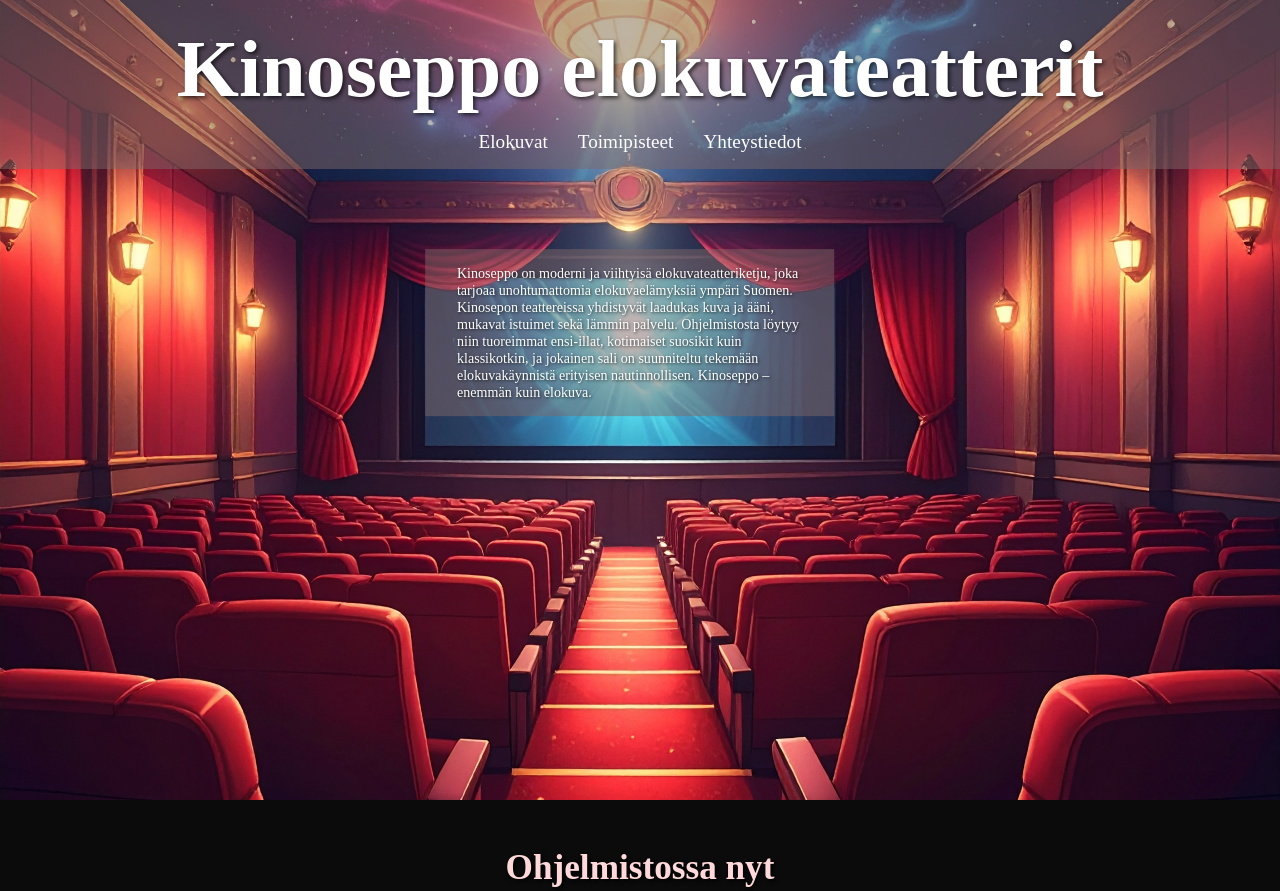
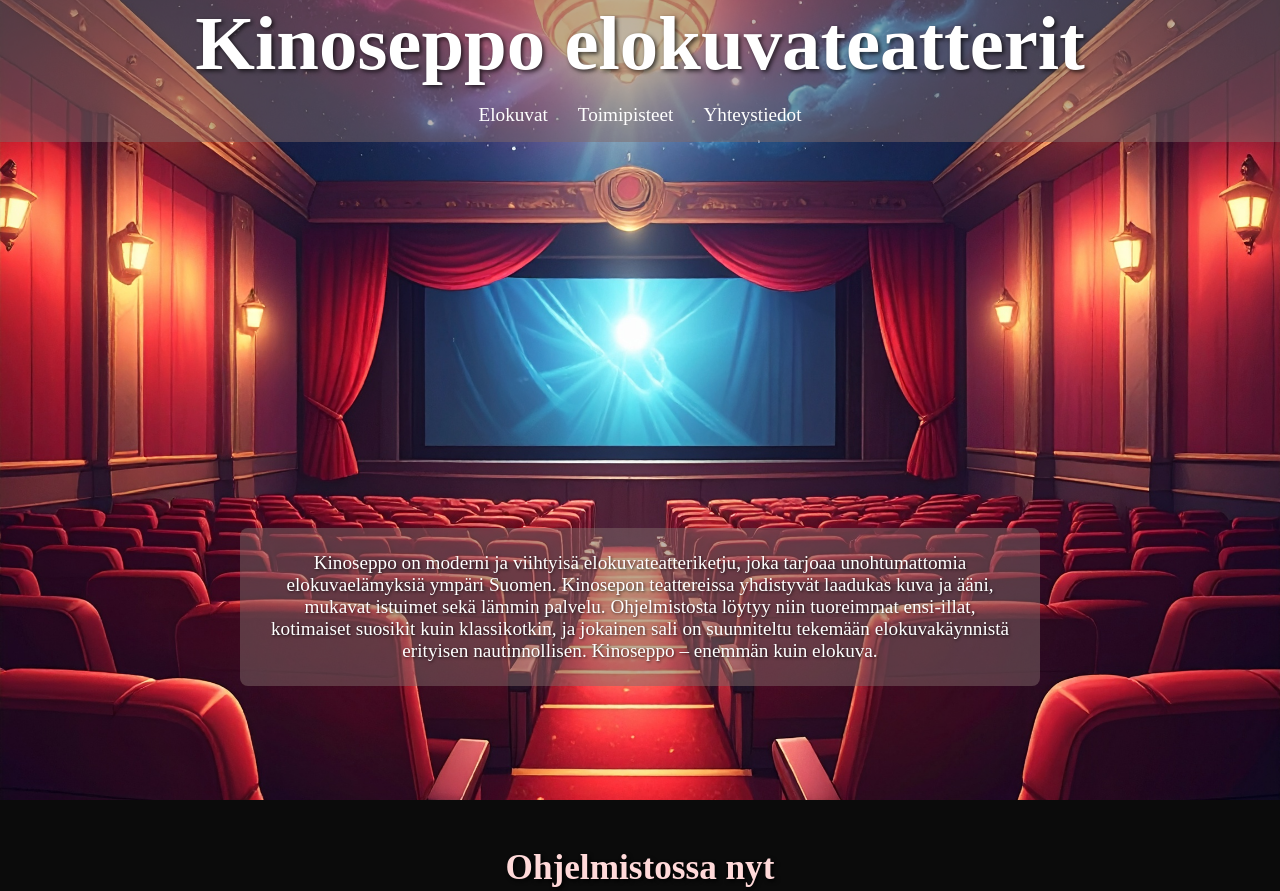
Before and after one commit to Haviaani/BE25Nettisivu, a PHP site: page /etusivu.php in a window 1280 px wide. Shown: the top 891 px of the page. Run offline with PHP 8.4, Linux system fonts and the light colour scheme.

Commit message:
muuttaa etusivun ulkoasua

```diff
--- a/styles.css
+++ b/styles.css
@@ -5,54 +5,46 @@
 }
 
 .container {
-    width: 100vw;       /* full width of viewport */
-    height: auto;
-    aspect-ratio: 16 / 9;  /* maintain 16:9 ratio */
-    position: relative;
+    width: 100%;
 }
 
 header h1 {
-    font-size: 5rem;
+    font-size: clamp(2rem, 6vw, 5rem); /* scales with screen size */
     text-shadow: 2px 2px 4px rgba(0, 0, 0, 0.7);
-    padding-top: 1.5rem;
+    /*padding-top: 1.5rem;*/
 }
 
 header {
-    position: relative;
     background-image: url("Kinoseppo_tausta.jpg");
     background-size: cover;
     background-position: center;
-    height: 100vh;
+    min-height: 100vh;
     display: flex;
     flex-direction: column;
     align-items: center;
     justify-content: flex-start;
+    color: white;
+    position: relative;
 }
 
 .header-content{
     background-color: rgb(128, 104, 104, 0.5);
-    width: 100%;
-    max-width: 100%;
-    color: white;
     text-align: center;
 }
 
 .intro {
-    background-color: rgb(128, 104, 104, 0.5);
     position: absolute;
-    color: white;
-    top: 46.2%;
-    left: 49.2%;
-    transform: translate(-50%, -50%);
-    font-size: 1.1vw;
-    padding-left: 2rem;
-    padding-right: 2rem;
-    text-shadow: 1px 1px 3px rgba(0, 0, 0, 0.7);
-    display: flex;
-    justify-content: center;
-    align-items: center;
-    width: 32%;
-    height: 23.3%;
+    top: 66%;
+    left: 50%;
+    transform: translateX(-50%);
+    background: rgba(128, 104, 104, 0.5);
+    max-width: 800px;
+    width: 90%;
+    padding: 1.5rem;
+    font-size: clamp(1rem, 2vw, 1.2rem);
+    text-align: center;
+    border-radius: 0.5rem;
+    text-shadow: 1px 1px 3px rgba(0,0,0,0.7);
 }
 
 nav {
@@ -78,6 +70,18 @@ nav li {
 nav a {
     color: white;
     text-decoration: none;
+    font-size: clamp(1rem, 2.5vw, 1.2rem);
+}
+
+@media (max-width: 700px) {
+    nav ul {
+        flex-direction: column;
+        gap: 0.5rem;
+    }
+
+    .intro {
+        width: 90%;
+    }
 }
 
 .branch-section {
```
